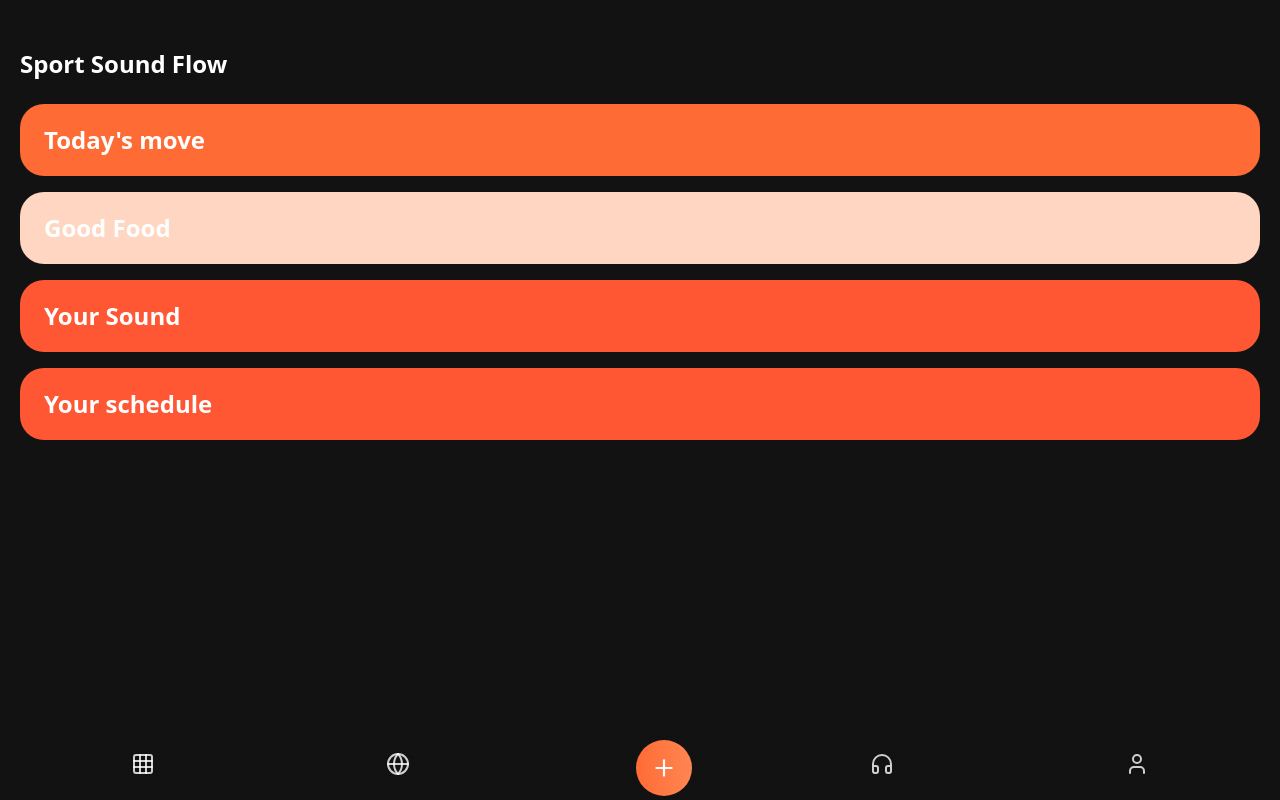
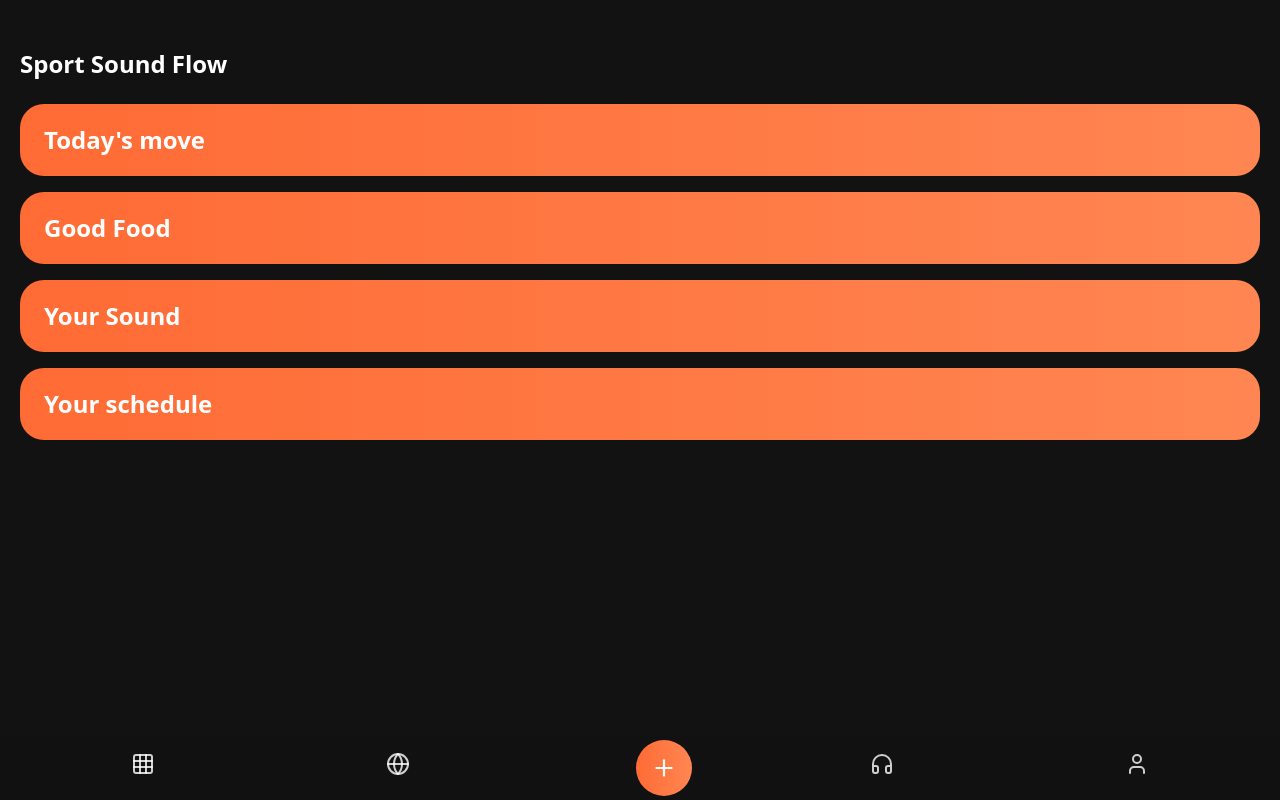
Before and after one commit to Tinastud/sporty-sound-flow, a React (Vite) app: page / in a window 1280 px wide. Built offline with nearby package versions, Linux system fonts and the light colour scheme.

Commit message:
Fix: Apply orange gradient to buttons
Apply an orange gradient to the buttons on the home page for visual enhancement.

```diff
--- a/src/components/FeatureCard.tsx
+++ b/src/components/FeatureCard.tsx
@@ -18,10 +18,9 @@ const FeatureCard: React.FC<FeatureCardProps> = ({
   return (
     <div
       className={cn(
-        "w-full rounded-3xl px-6 py-5 mb-4 cursor-pointer transition-all duration-200",
+        "w-full rounded-3xl px-6 py-5 mb-4 cursor-pointer transition-all duration-200 bg-gradient-to-r from-app-orange to-app-light-orange",
         active ? "scale-[1.02] shadow-lg" : "hover:scale-[1.01]"
       )}
-      style={{ backgroundColor: bgColor }}
       onClick={onClick}
     >
       <h3 className="text-2xl font-bold text-white">{title}</h3>
--- a/src/pages/Index.tsx
+++ b/src/pages/Index.tsx
@@ -31,25 +31,25 @@ const Index = () => {
         <div className="mb-6">
           <FeatureCard
             title="Today's move"
-            bgColor="#FF6B35"
+            bgColor=""
             onClick={() => toggleSection("workout")}
             active={activeSection === "workout"}
           />
           <FeatureCard
             title="Good Food"
-            bgColor="#FFD6C2"
+            bgColor=""
             onClick={() => toggleSection("nutrition")}
             active={activeSection === "nutrition"}
           />
           <FeatureCard
             title="Your Sound"
-            bgColor="#FF5733"
+            bgColor=""
             onClick={() => toggleSection("sound")}
             active={activeSection === "sound"}
           />
           <FeatureCard
             title="Your schedule"
-            bgColor="#FF5733"
+            bgColor=""
             onClick={() => toggleSection("schedule")}
             active={activeSection === "schedule"}
           />
```
